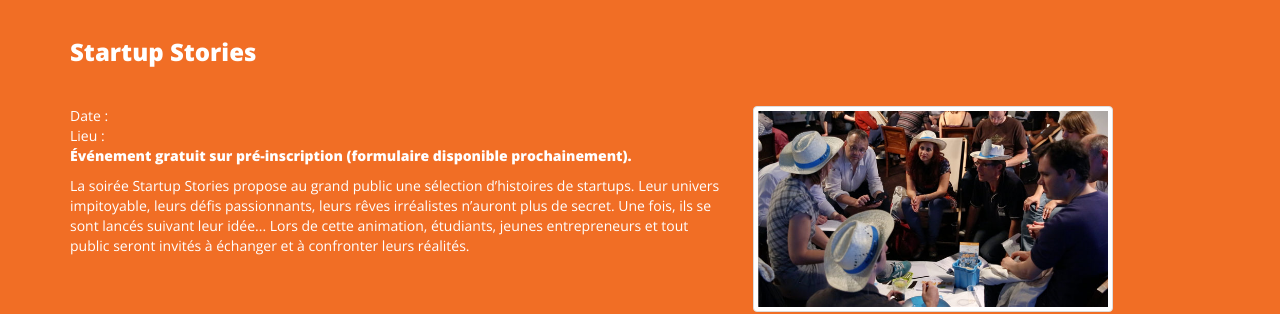
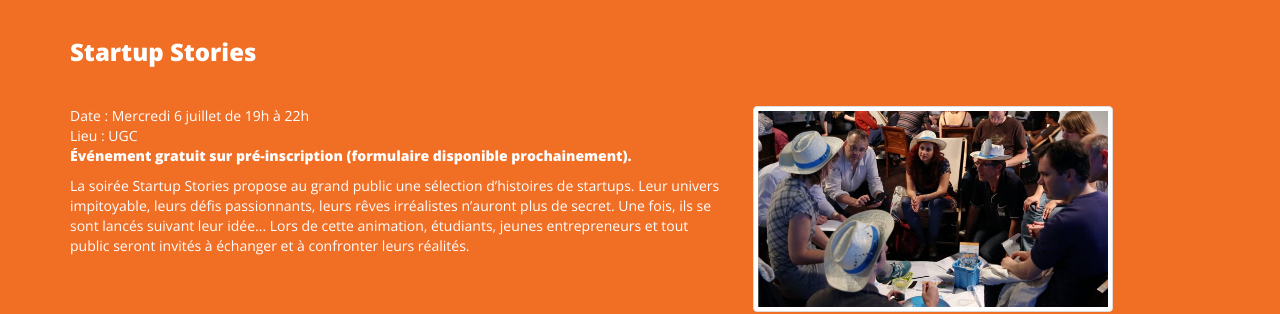
Before and after one commit to AlsaceDigitale/www.edgefest.fr-2019-temporary, a Jekyll site: the page built from startupstories.html, in a window 1280 px wide. Shown: the part 435-749 px from the top of the page. Built offline with Jekyll 4.4.1, drawn with Linux system fonts in a browser that asks for light colours; nearby versions of some CDN libraries; some web fonts are replaced.

Commit message:
update startup stories

```diff
--- a/_includes/startupstories.html
+++ b/_includes/startupstories.html
@@ -7,8 +7,8 @@
     </div>
     <div class="row">
       <div class="col-md-7">
-        <p class="date">Date : </p>
-        <p class="venue">Lieu : </p>
+        <p class="date">Date : Mercredi 6 juillet de 19h à 22h</p>
+        <p class="venue">Lieu : UGC</p>
         <p class="type">Événement gratuit sur pré-inscription (formulaire disponible prochainement). <!--<a href="https://www.eventbrite.fr/e/billets-startup-stories-17239299208">Pré-inscription ici !</a>--></p>
         <p class="concept">
         La soirée Startup Stories propose au grand public une sélection d’histoires de startups.
--- a/startupstories.html
+++ b/startupstories.html
@@ -1,9 +1,9 @@
 ---
 layout: default
-title: "Startup Stories - EdgeFest 2016 - Festival des communautés numériques et créatives à Strasbourg"
-share: "Startup Stories, l'événement #Startup début juillet à #Strasbourg pendant #EdgeFest"
+title: "Startup Stories - Mercredi 6 juillet | EdgeFest 2016"
+share: "Startup Stories, l'événement #Startup le 6 juillet à #Strasbourg pendant #EdgeFest"
 facebook_image: "http://www.edgefest.fr/img/startupstories1.jpg"
-facebook_description: "Le festival des communautés numériques et créatives à Strasbourg, est de retour pour sa cinquième édition cet été. Organisé par Alsace Digitale, ce festival invite startupers, inventeurs et curieux à échanger autour des dernières avancées technologiques dans une ambiance conviviale et estivale."
+facebook_description: "Organisée dans le cadre du festival EdgeFest à Strasbourg, la soirée Startup Stories propose au grand public une sélection d’histoires de startups. Leur univers impitoyable, leurs défis passionnants, leurs rêves irréalistes n’auront plus de secret..."
 ---
 
 {% include startupstories.html %}
```
